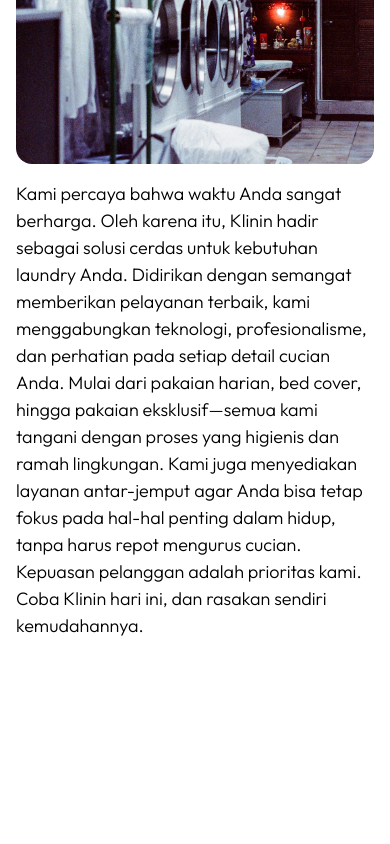
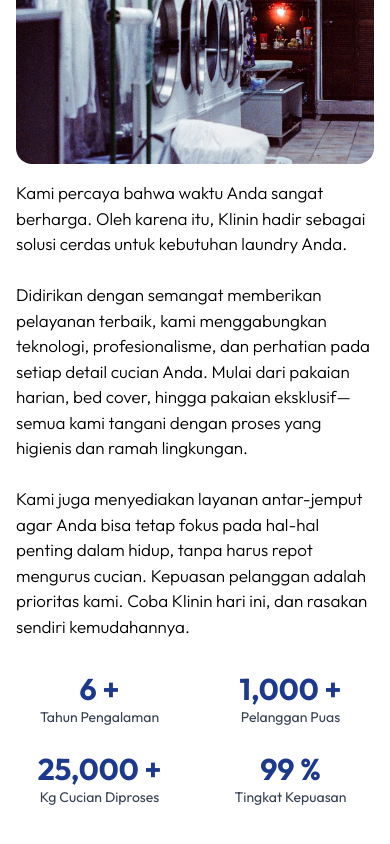
Before and after one commit to HendraKae/Klinin, a React (Vite) app: page / in a window 390 px wide. Shown: the part 1136-1980 px from the top of the page. Before the commit the page ends 1855 px from the top, so only its background shows below. Built offline with nearby package versions, Linux system fonts and the light colour scheme.

Commit message:
add section layanan

```diff
--- a/index.html
+++ b/index.html
@@ -5,7 +5,7 @@
     <link rel="icon" type="image/svg+xml" href="/vite.svg" />
     <meta name="viewport" content="width=device-width, initial-scale=1.0" />
     <link rel="preload" as="image" href="src/assets/images/heroimg.webp" />
-    <title>Klinin</title>
+    <title>Klinin Laundry - Landing Page</title>
   </head>
   <body>
     <div id="root"></div>
--- a/package.json
+++ b/package.json
@@ -11,6 +11,7 @@
   },
   "dependencies": {
     "@tailwindcss/vite": "^4.1.6",
+    "lucide-react": "^0.511.0",
     "react": "^19.1.0",
     "react-dom": "^19.1.0",
     "react-icons": "^5.5.0",
--- a/src/App.jsx
+++ b/src/App.jsx
@@ -1,6 +1,7 @@
 import Header from "./components/Header";
 import Hero from "./sections/HeroSection";
 import About from "./sections/AboutSection";
+import Layanan from "./sections/LayananSection";
 
 export default function App() {
   return (
@@ -8,6 +9,7 @@
       <Header />
       <Hero />
       <About />
+      <Layanan />
     </div>
   );
 }
--- /dev/null
+++ b/src/components/AnimatedNumber.jsx
@@ -0,0 +1,44 @@
+import { useEffect, useRef, useState } from "react";
+
+export default function AnimatedNumber({ target, duration = 1000 }) {
+  const [count, setCount] = useState(0);
+  const ref = useRef();
+  const hasAnimatedRef = useRef(false); // Ganti dari useState ke useRef
+
+  useEffect(() => {
+    const observer = new IntersectionObserver(
+      ([entry], obs) => {
+        if (entry.isIntersecting && !hasAnimatedRef.current) {
+          hasAnimatedRef.current = true;
+          animateNumber();
+          obs.unobserve(entry.target); // stop observing setelah animasi mulai
+        }
+      },
+      { threshold: 0.5 }
+    );
+
+    if (ref.current) {
+      observer.observe(ref.current);
+    }
+
+    return () => {
+      if (ref.current) observer.unobserve(ref.current);
+    };
+  }, []);
+
+  const animateNumber = () => {
+    let start = 0;
+    const increment = target / (duration / 12);
+    const interval = setInterval(() => {
+      start += increment;
+      if (start >= target) {
+        clearInterval(interval);
+        setCount(target);
+      } else {
+        setCount(Math.floor(start));
+      }
+    }, 16);
+  };
+
+  return <span ref={ref}>{count.toLocaleString()}</span>;
+}
--- a/src/components/Header.jsx
+++ b/src/components/Header.jsx
@@ -3,7 +3,7 @@
 
 export default function Header() {
   const [menuOpen, setMenuOpen] = useState(false);
-  const menuItems = ["Beranda", "Tentang", "Layanan", "Harga", "Kontak"];
+  const menuItems = ["Beranda", "Tentang", "Layanan", "Testimoni", "Kontak"];
   const [scrolled, setScrolled] = useState(false);
 
   useEffect(() => {
@@ -21,14 +21,14 @@
         scrolled ? "bg-blue-900" : "bg-transparent"
       }`}
     >
-      <div className="max-w-7xl mx-auto flex justify-between items-center md:px-4 md:py-6 px-4 py-4">
+      <div className="max-w-7xl mx-auto flex justify-between items-center px-4 py-4 sm:px-10 sm:py-5 ">
         {/* Logo */}
-        <a href="#" className="text-2xl md:text-[27px] font-bold text-white">
+        <a href="#" className="text-2xl lg:text-[27px] font-bold text-white">
           Klinin Laundry
         </a>
 
         {/* Menu desktop */}
-        <nav className="hidden md:flex space-x-8">
+        <nav className="hidden lg:flex space-x-8">
           {menuItems.map((item) => (
             <a
               key={item}
@@ -44,7 +44,7 @@
         {!menuOpen && (
           <button
             onClick={() => setMenuOpen(true)}
-            className="md:hidden text-3xl text-white"
+            className="lg:hidden text-3xl text-white"
             aria-label="Open menu"
           >
             <FiMenu />
--- a/src/sections/AboutSection.jsx
+++ b/src/sections/AboutSection.jsx
@@ -1,32 +1,67 @@
 import ImgAbout from "../assets/images/about.webp";
+import AnimatedNumber from "../components/AnimatedNumber";
 
 export default function About() {
   return (
     <section
-      className="relative max-w-7xl mx-auto px-4 py-4 pt-20 md:pt-30  flex justify-center flex-col md:flex-row gap-4 md:gap-10 items-start md:items-center pb-20"
+      className="relative max-w-7xl mx-auto px-4 sm:px-10 py-4 sm:py-10 pt-20 lg:pt-30 flex justify-center flex-col lg:flex-row gap-4 lg:gap-10 items-start lg:items-center pb-20 lg:pb-25"
       id="tentang"
     >
-      <h1 className="text-blue-900  font-medium text-3xl md:text-5xl pb-2 block md:hidden">
+      <h1 className="text-blue-900 font-medium text-3xl lg:text-5xl pb-2 block lg:hidden">
         Tentang Kami
       </h1>
-      <img src={ImgAbout} alt="" className="w-150 rounded-2xl" />
+      <img
+        src={ImgAbout}
+        alt="Tentang Kami"
+        className="w-full max-w-lg lg:max-w-lg rounded-2xl object-cover"
+      />
 
-      <div className="">
-        <h1 className="text-blue-900 font-medium text-3xl md:text-5xl pb-6 hidden md:block">
+      <div>
+        <h1 className="text-blue-900 font-medium text-3xl lg:text-5xl pb-6 hidden lg:block">
           Tentang Kami
         </h1>
-        <p className="text-black font-light text-[18px]">
+        <p className="text-black font-light text-[17px] lg:text-[19px]">
           Kami percaya bahwa waktu Anda sangat berharga. Oleh karena itu, Klinin
-          hadir sebagai solusi cerdas untuk kebutuhan laundry Anda. Didirikan
-          dengan semangat memberikan pelayanan terbaik, kami menggabungkan
-          teknologi, profesionalisme, dan perhatian pada setiap detail cucian
-          Anda. Mulai dari pakaian harian, bed cover, hingga pakaian
-          eksklusif—semua kami tangani dengan proses yang higienis dan ramah
-          lingkungan. Kami juga menyediakan layanan antar-jemput agar Anda bisa
-          tetap fokus pada hal-hal penting dalam hidup, tanpa harus repot
-          mengurus cucian. Kepuasan pelanggan adalah prioritas kami. Coba Klinin
-          hari ini, dan rasakan sendiri kemudahannya.
+          hadir sebagai solusi cerdas untuk kebutuhan laundry Anda.{" "}
+          <br className="lg:hidden" /> <br className="lg:hidden" />
+          Didirikan dengan semangat memberikan pelayanan terbaik, kami
+          menggabungkan teknologi, profesionalisme, dan perhatian pada setiap
+          detail cucian Anda. Mulai dari pakaian harian, bed cover, hingga
+          pakaian eksklusif—semua kami tangani dengan proses yang higienis dan
+          ramah lingkungan.
+          <br className="lg:hidden" /> <br className="lg:hidden" /> Kami juga
+          menyediakan layanan antar-jemput agar Anda bisa tetap fokus pada
+          hal-hal penting dalam hidup, tanpa harus repot mengurus cucian.
+          Kepuasan pelanggan adalah prioritas kami. Coba Klinin hari ini, dan
+          rasakan sendiri kemudahannya.
         </p>
+
+        <div className="mt-8 grid grid-cols-2 sm:grid-cols-4 gap-6 text-center">
+          <div>
+            <h2 className="text-3xl font-bold text-blue-900">
+              <AnimatedNumber target={6} /> +
+            </h2>
+            <p className="text-sm text-gray-700">Tahun Pengalaman</p>
+          </div>
+          <div>
+            <h2 className="text-3xl font-bold text-blue-900">
+              <AnimatedNumber target={1000} /> +
+            </h2>
+            <p className="text-sm text-gray-700">Pelanggan Puas</p>
+          </div>
+          <div>
+            <h2 className="text-3xl font-bold text-blue-900">
+              <AnimatedNumber target={25000} /> +
+            </h2>
+            <p className="text-sm text-gray-700">Kg Cucian Diproses</p>
+          </div>
+          <div>
+            <h2 className="text-3xl font-bold text-blue-900">
+              <AnimatedNumber target={99} /> %
+            </h2>
+            <p className="text-sm text-gray-700">Tingkat Kepuasan</p>
+          </div>
+        </div>
       </div>
     </section>
   );
--- a/src/sections/HeroSection.jsx
+++ b/src/sections/HeroSection.jsx
@@ -1,5 +1,6 @@
 import HeroImg from "../assets/images/heroimg.webp";
 import { FiArrowRight } from "react-icons/fi";
+import WhatsappIcon from "../assets/icons/whatsapp.svg";
 
 export default function Hero() {
   return (
@@ -11,7 +12,7 @@
       {/* Overlay bg */}
       <div className="absolute inset-0 bg-gray-950/80"></div>
 
-      <div className="relative max-w-7xl mx-auto px-4 py-4 pt-3 md:pt-20 flex flex-col gap-6 md:gap-7 justify-center items-start h-full">
+      <div className="relative max-w-7xl mx-auto px-4 py-4 sm:px-10 sm:py-4 pt-0 md:pt-20 flex flex-col gap-6 md:gap-7 justify-center items-start h-full">
         <h1 className="text-white font-medium text-4xl md:text-6xl">
           Bersih Maksimal, Tanpa Ribet
         </h1>
@@ -22,9 +23,10 @@
         </p>
         <a
           href="#"
-          className=" md:px-10 px-7 py-3 md:py-5 text-white font-light text-[16px] md:text-[19px] bg-blue-500 rounded-[8px] md:rounded-2xl hover:bg-blue-600 transition duration-200"
+          className="flex justify-center items-center gap-2 md:px-7 px-4 py-3 md:py-5 text-white font-normal text-[16px] md:text-[19px] bg-blue-500 rounded-[8px] md:rounded-2xl hover:bg-blue-600 transition duration-200"
         >
-          Pesan Sekarang
+          <img src={WhatsappIcon} alt="" className="w-6 md:w-auto" />
+          Hubungi Sekarang
         </a>
         <span className="absolute right-0 bottom-24 md:bottom-16 rotate-90 text-white flex justify-center gap-2 items-center text-[17px] md:text-2xl animate-vertical-bounce">
           Scroll <FiArrowRight />
--- /dev/null
+++ b/src/sections/LayananSection.jsx
@@ -0,0 +1,73 @@
+import {
+  FaTshirt,
+  FaTruck,
+  FaClock,
+  FaLeaf,
+  FaBed,
+  FaGem,
+} from "react-icons/fa";
+
+const layananList = [
+  {
+    title: "Laundry Kiloan",
+    desc: "Cocok untuk kebutuhan sehari-hari, cepat dan ekonomis.",
+    icon: <FaTshirt size={36} className="text-blue-600 mb-4" />,
+  },
+  {
+    title: "Laundry Satuan",
+    desc: "Untuk pakaian spesial seperti jas, kebaya, gaun, dan lainnya.",
+    icon: <FaGem size={36} className="text-blue-600 mb-4" />,
+  },
+  {
+    title: "Bed Cover & Sprei",
+    desc: "Cuci bersih dan higienis untuk kenyamanan tidur Anda.",
+    icon: <FaBed size={36} className="text-blue-600 mb-4" />,
+  },
+  {
+    title: "Antar-Jemput",
+    desc: "Jemput dan antar cucian langsung ke lokasi Anda.",
+    icon: <FaTruck size={36} className="text-blue-600 mb-4" />,
+  },
+  {
+    title: "Express 24 Jam",
+    desc: "Butuh cepat? Kami bisa bantu selesaikan dalam sehari.",
+    icon: <FaClock size={36} className="text-blue-600 mb-4" />,
+  },
+  {
+    title: "Ramah Lingkungan",
+    desc: "Kami menggunakan bahan yang aman dan ramah lingkungan.",
+    icon: <FaLeaf size={36} className="text-blue-600 mb-4" />,
+  },
+];
+
+export default function Layanan() {
+  return (
+    <section
+      id="layanan"
+      className="relative max-w-7xl mx-auto px-4 sm:px-10 py-4 sm:py-10 pt-10 lg:pt-20 gap-4 lg:gap-10 pb-20 lg:pb-25"
+    >
+      <h2 className="text-blue-900 font-medium text-3xl lg:text-5xl pb-5">
+        Layanan Kami
+      </h2>
+      <p className=" text-gray-700 text-[18px] max-w-[550px] mb-10 ">
+        Kami hadir untuk memenuhi semua kebutuhan laundry Anda, dengan berbagai
+        pilihan layanan yang fleksibel dan berkualitas tinggi.
+      </p>
+
+      <div className="grid grid-cols-1 sm:grid-cols-2 lg:grid-cols-3 gap-8">
+        {layananList.map((layanan, i) => (
+          <div
+            key={i}
+            className="bg-white rounded-xl shadow-md p-6 hover:shadow-xl transition-all duration-300 text-center"
+          >
+            <div className="flex justify-center">{layanan.icon}</div>
+            <h3 className="text-[18px] font-semibold text-blue-800 mb-2 mt-2">
+              {layanan.title}
+            </h3>
+            <p className="text-gray-600 text-[16px]">{layanan.desc}</p>
+          </div>
+        ))}
+      </div>
+    </section>
+  );
+}
```
Also changed, not shown: src/assets/icons/whatsapp.svg (added), 1 other file (tests, documents, lock files or other folders).
